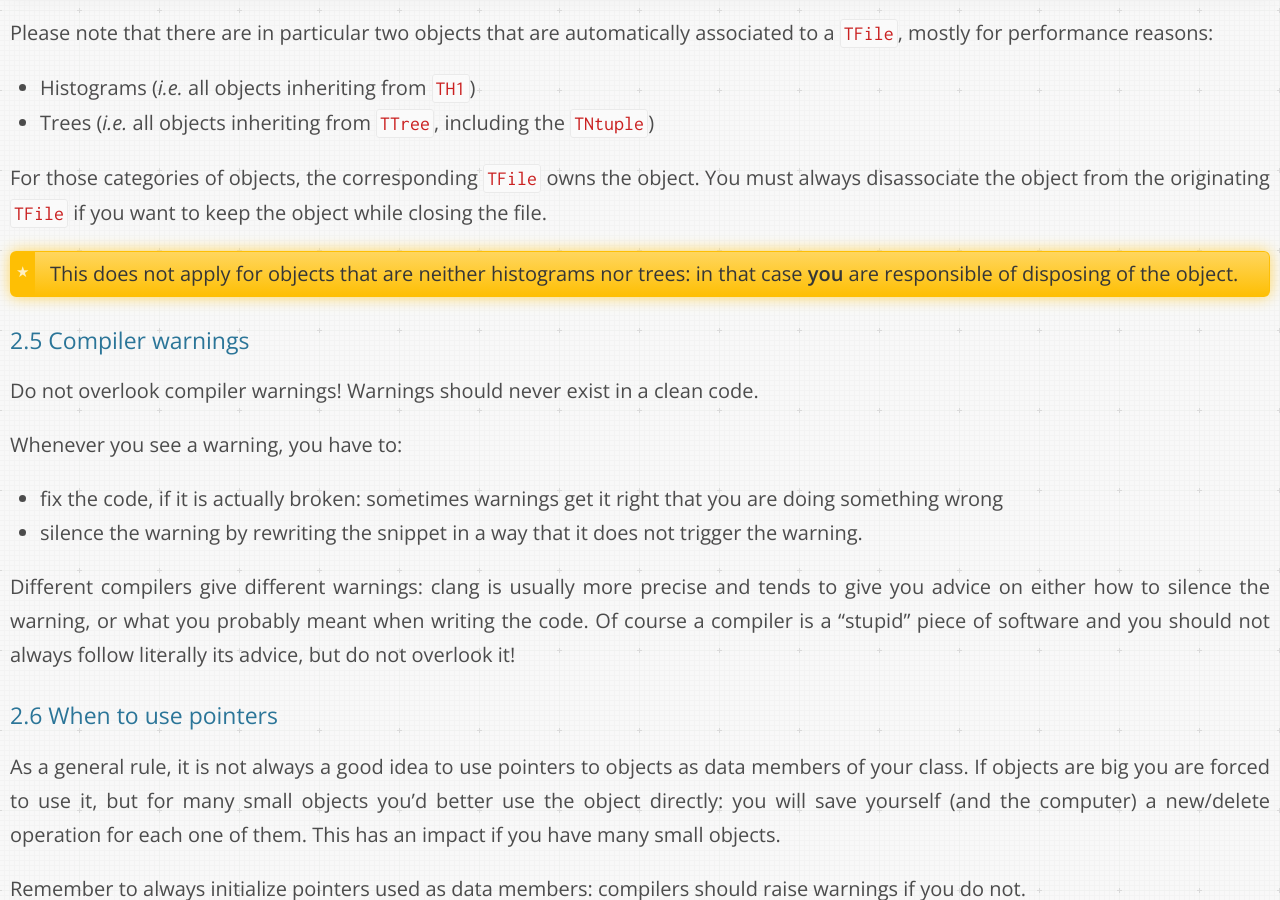
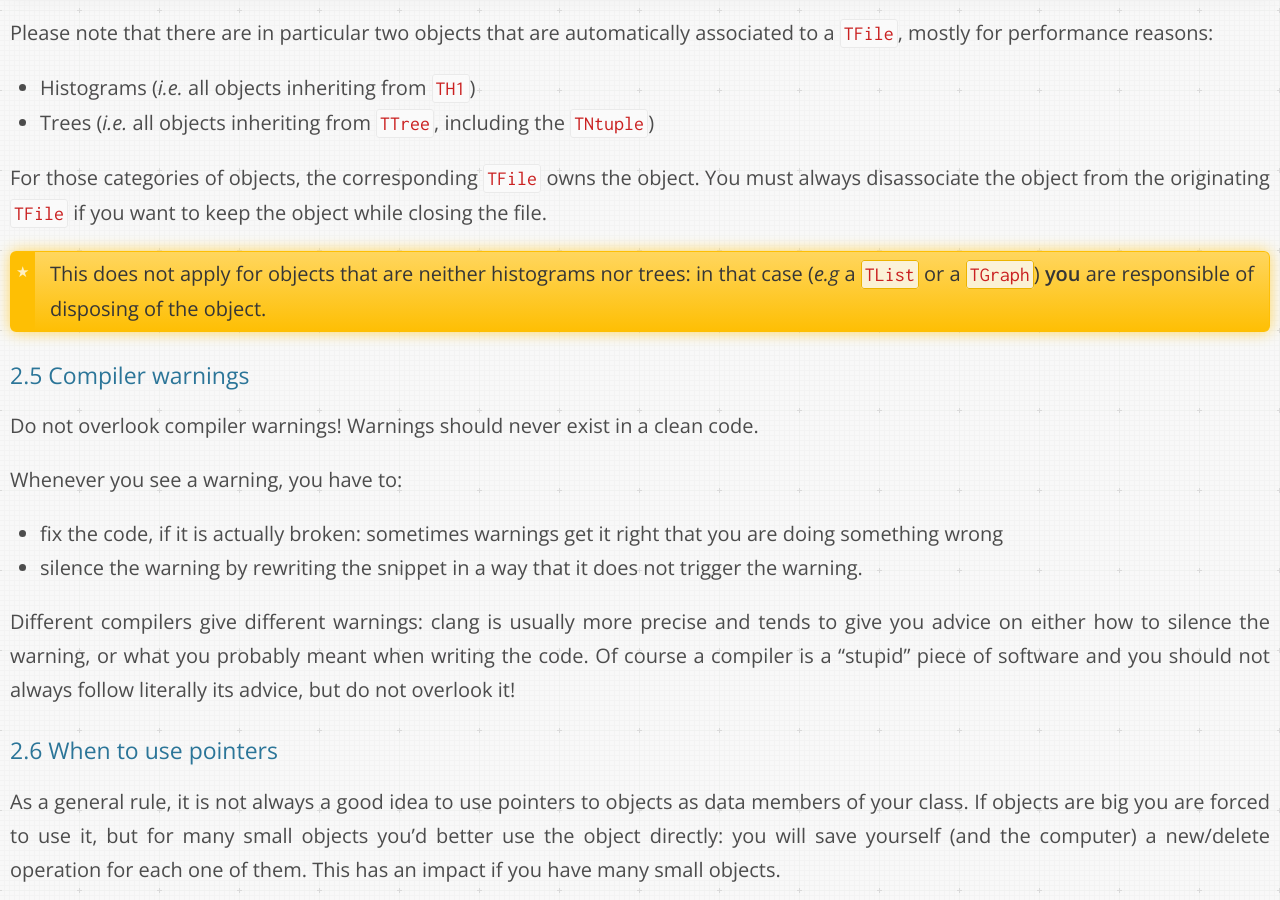
Before and after one commit to dberzano/dberzano.github.io, a Jekyll site: the page built from alice/debug/index.md, in a window 1280 px wide and 900 px high, scrolled down 9430 px. Built offline with Jekyll 4.4.1, drawn with Linux system fonts in a browser that asks for light colours; Markdown is read by kramdown in place of the engine named in the settings.

Commit message:
DebugTut: TFile does not own TList/TGraph

```diff
--- a/alice/debug/index.md
+++ b/alice/debug/index.md
@@ -434,8 +434,8 @@ originating `TFile` if you want to keep the object while closing the
 file.
 
 > This does not apply for objects that are neither histograms nor
-> trees: in that case **you** are responsible of disposing of the
-> object.
+> trees: in that case (*e.g* a `TList` or a `TGraph`) **you** are
+> responsible of disposing of the object.
 
 
 ### Compiler warnings
```
